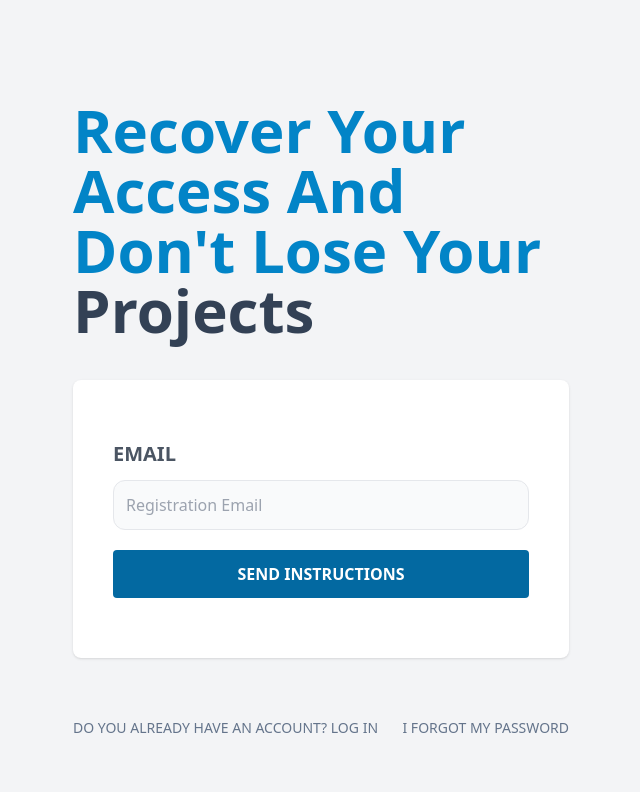
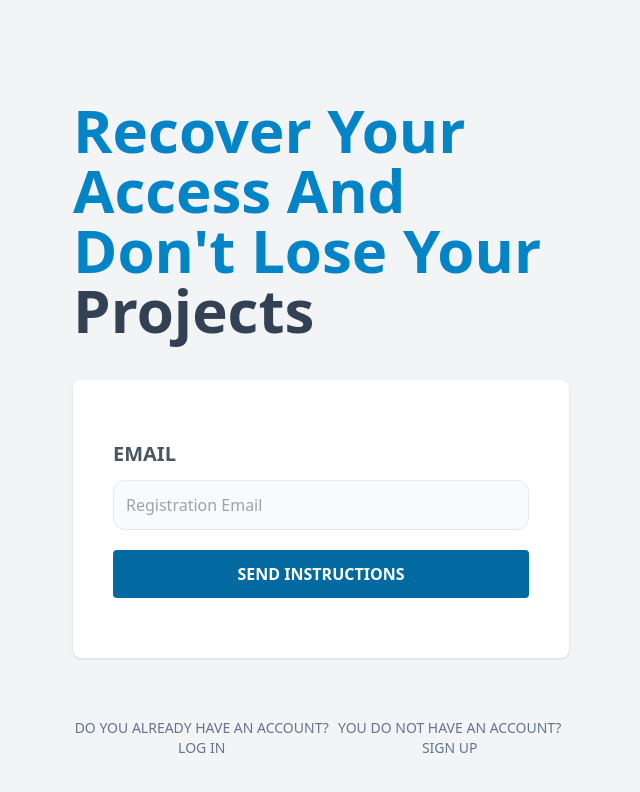
Before and after one commit to cilfonegabriel/tasks-mern, a React (Vite) app in the folder frontend/: page /forget-password in a window 1280 px wide. Shown: the top 792 px of the page, without its empty margins (319-959 px from the left). Built offline with nearby package versions, Linux system fonts and the light colour scheme.

Commit message:
Add Link in the forget  password page

```diff
--- a/frontend/src/pages/ForgetPassword.jsx
+++ b/frontend/src/pages/ForgetPassword.jsx
@@ -36,8 +36,8 @@ const ForgetPassword = () => {
 
               <Link
                   className="block text-center my-5 text-slate-500 uppercase text-sm"
-                  to="/forget-password"
-              >I forgot my password</Link>
+                  to="/register"
+              >You do not have an account? Sign up</Link>
           </nav>
         </>
   )
```
